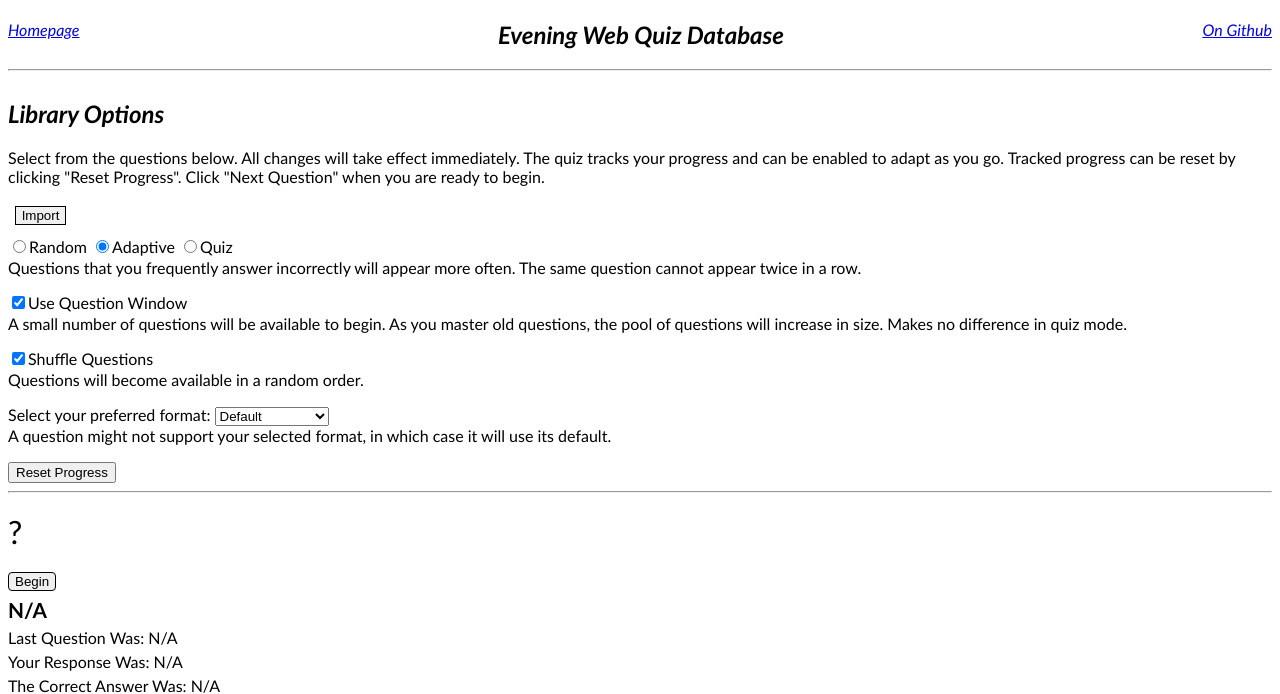
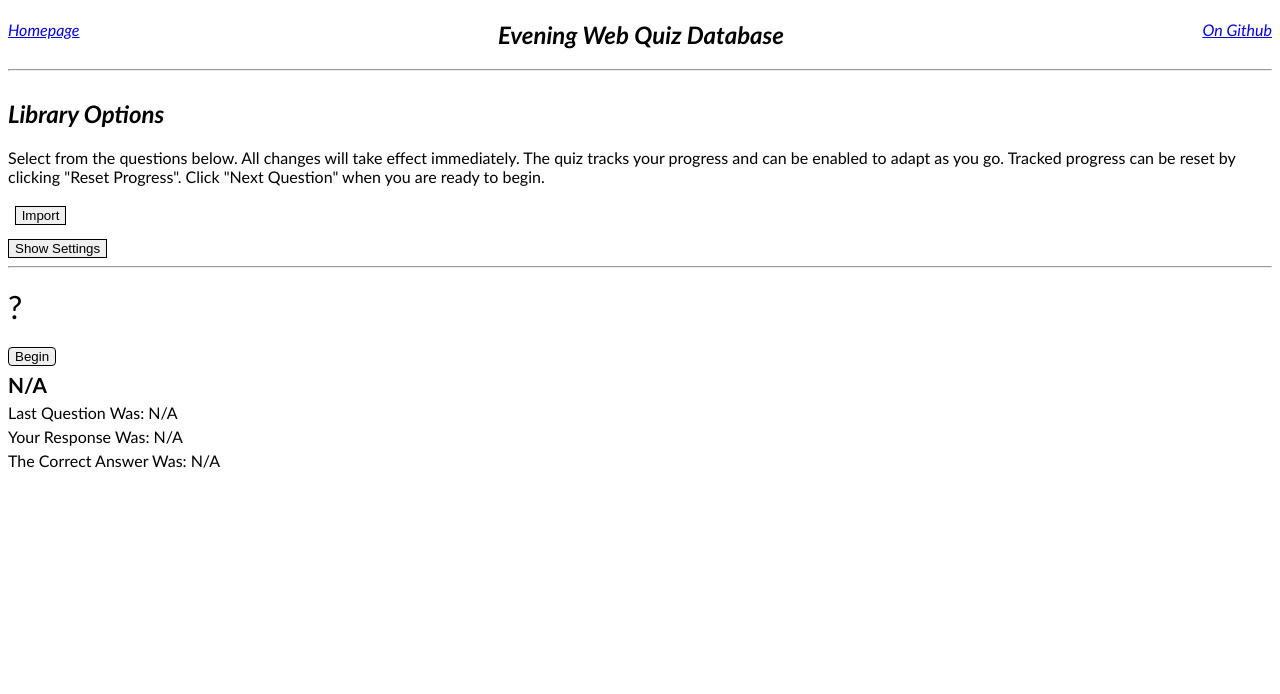
Before and after one commit to Digit112/Web-Quiz, a Flask app: page /library in a window 1280 px wide. Shown: the top 694 px of the page. After the commit the page ends 468 px from the top, so only its background shows below. Run offline with Flask 3, Linux system fonts and the light colour scheme.

Commit message:
Fixed some bugs, hid settings.

```diff
--- a/static/script/Library.js
+++ b/static/script/Library.js
@@ -157,7 +157,7 @@ class Library {
 		// Default values that child groups and questions will inherit
 		this.descendants_share_incorrect_answers = false
 		this.case_sensitive = false
-		this.mode_of_presentation = "verbatim"
+		this.mode_of_presentation = ["verbatim"]
 		this.max_choices = 4
 		this.typo_forgiveness_level = "low"
 		this.correct_answer_source = "random"
@@ -175,7 +175,6 @@ class Library {
 
 		// Used to display errors caught while attempting to load a library.
 		this.library_loading_error_label = null
-
 		if (library_data) { this.initialize(library_data) }
 	}
 
--- a/static/script/Question.js
+++ b/static/script/Question.js
@@ -293,6 +293,8 @@ class Question {
 	// Returns the passed mode if it is allowed, otherwise return the author's preferred mode.
 	// TODO: Allow more detailed choices, like with a ranked list.
 	get_mode_of_presentation(suggested_mode) {
+		console.log(this.mode_of_presentation)
+		console.log(suggested_mode)
 		if (this.mode_of_presentation.includes(suggested_mode)) {
 			return suggested_mode
 		}
--- a/static/script/QuestionGroup.js
+++ b/static/script/QuestionGroup.js
@@ -214,6 +214,8 @@ class QuestionGroup {
 					throw new LibraryLoadingError("QuestionGroup", this.label, parent_group, `'mode-of-presentation' must be one of 'verbatim', 'multiple-choice', or 'flash-card', not ${mode}`)
 			}
 
+			console.assert(Array.isArray(this.mode_of_presentation))
+
 			// max-choices
 			this.max_choices = attempt_read_inherit("max-choices")
 			if (typeof this.max_choices != "number")
@@ -320,6 +322,7 @@ class QuestionGroup {
 			// Inherit all inheritable properties
 			this.case_sensitive = this.parent_group.case_sensitive
 			this.mode_of_presentation = this.parent_group.mode_of_presentation
+
 			this.max_choices = this.parent_group.max_choices
 			this.typo_forgiveness_level = this.parent_group.typo_forgiveness_level
 			this.correct_answer_source = this.parent_group.correct_answer_source
@@ -387,6 +390,8 @@ class QuestionGroup {
 
 		console.assert(this.incorrect_answers != null, "Failed to obtain incorrect-answers.")
 		console.assert(this.is_hidden != null, "Failed to obtain hidden.")
+
+		console.assert(Array.isArray(this.mode_of_presentation))
 
 		for (let i = 0; i < this.incorrect_answers.length; i++) {
 			this.incorrect_answers[i] = new MarkDown(this.incorrect_answers[i])
--- a/static/script/library-loader.js
+++ b/static/script/library-loader.js
@@ -11,6 +11,10 @@ const no_shuffle_expl = "Questions will become available in a predefined order.
 
 // Get elements and add event listeners
 let editing_pane = document.getElementById("editing-pane")
+
+let library_settings_toggle = document.getElementById("library-settings-toggle")
+let library_settings = document.getElementById("library-settings")
+
 let gen_explanation = document.getElementById("gen_explanation")
 let random_gen = document.getElementById("random_gen")
 let adapt_gen = document.getElementById("adapt_gen")
@@ -207,6 +211,17 @@ function attempt_to_apply_new_selecting_string(new_selecting_string) {
 		}
 	}
 }
+
+library_settings_toggle.addEventListener("click", function() {
+	if (library_settings.style.display == "none") {
+		library_settings.style.display = "block"
+		library_settings_toggle.textContent = "Hide Settings"
+	}
+	else {
+		library_settings.style.display = "none"
+		library_settings_toggle.textContent = "Show Settings"
+	}
+})
 
 random_gen.addEventListener("input", () => {
 	gen_explanation.textContent = random_gen_expl
@@ -465,6 +480,7 @@ function generate_next_question(did_pass = false) {
 
 	let mode_of_presentation = active_question.get_mode_of_presentation(mode_of_presentation_select.value)
 
+	console.log(mode_of_presentation)
 	if (mode_of_presentation == "verbatim") {
 		verbatim_field.style.display = "block"
 		multiple_choice_field.style.display = "none"
@@ -510,7 +526,7 @@ function generate_next_question(did_pass = false) {
 		}
 	}
 	else {
-		throw new Error("Question has invalid mode-of-presentation '" + active_question.mode_of_presentation + "'.")
+		throw new Error("Question has invalid mode-of-presentation '" + mode_of_presentation + "'.")
 	}
 
 	return true
--- a/templates/library.html
+++ b/templates/library.html
@@ -25,6 +25,8 @@
 
 					<div id="collapsibles_root"></div>
 
+					<button id="library-settings-toggle" style="border: 1px solid black;" type="button">Show Settings</button>
+					<div style="display: none; padding: 0.3em;" id="library-settings">
 						<input id="random_gen" type="radio" name="generation"><text>Random</text>
 						<input id="adapt_gen" type="radio" name="generation", checked="true"><text>Adaptive</text>
 						<input id="quiz_gen" type="radio" name="generation"><text>Quiz</text>
@@ -45,6 +47,7 @@
 						<p style="margin-top: 0;"> A question might not support your selected format, in which case it will use its default.</p>
 
 						<button id="reset_progress" type="button">Reset Progress</button>
+					</div>
 				</div>
 				<div id="editing-pane">
 				</div>
```
Also changed, not shown: Libraries/ekobadd/tokipona.json (+6 -6 lines). Lines whose indentation alone changed are shown as unchanged.
